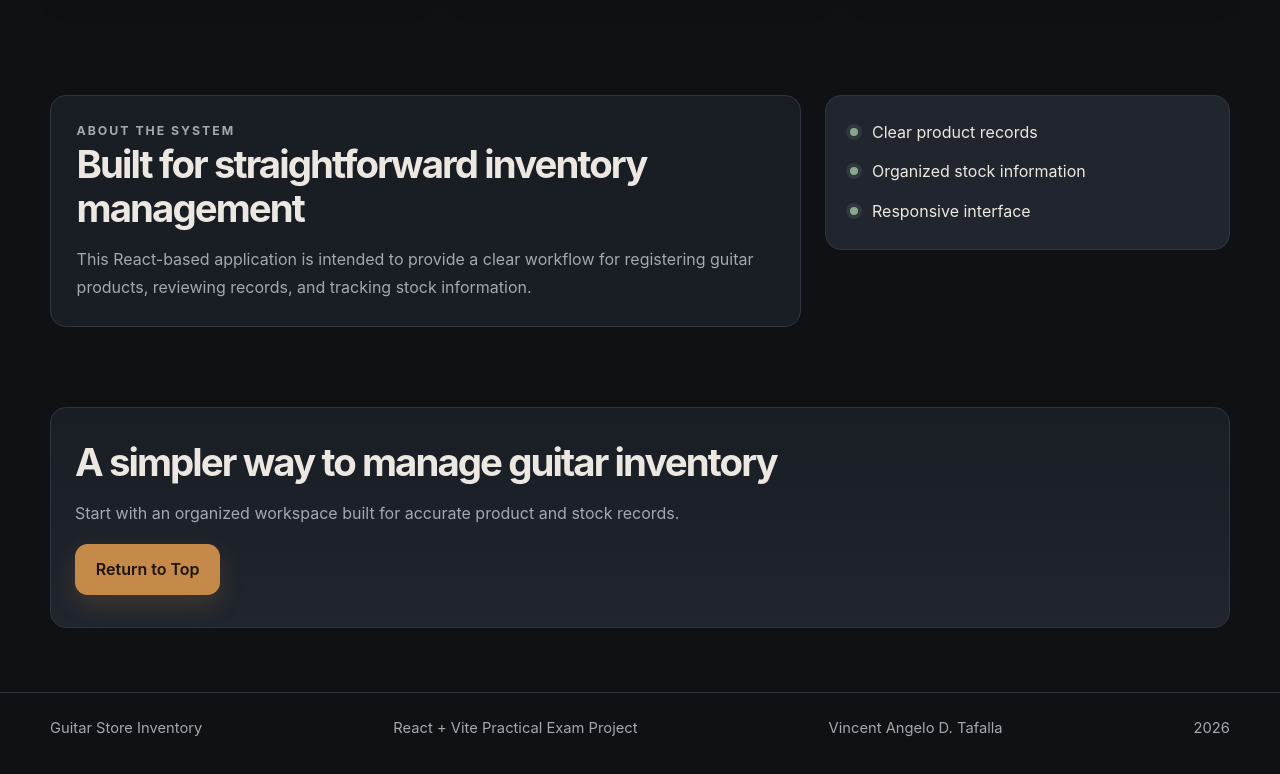
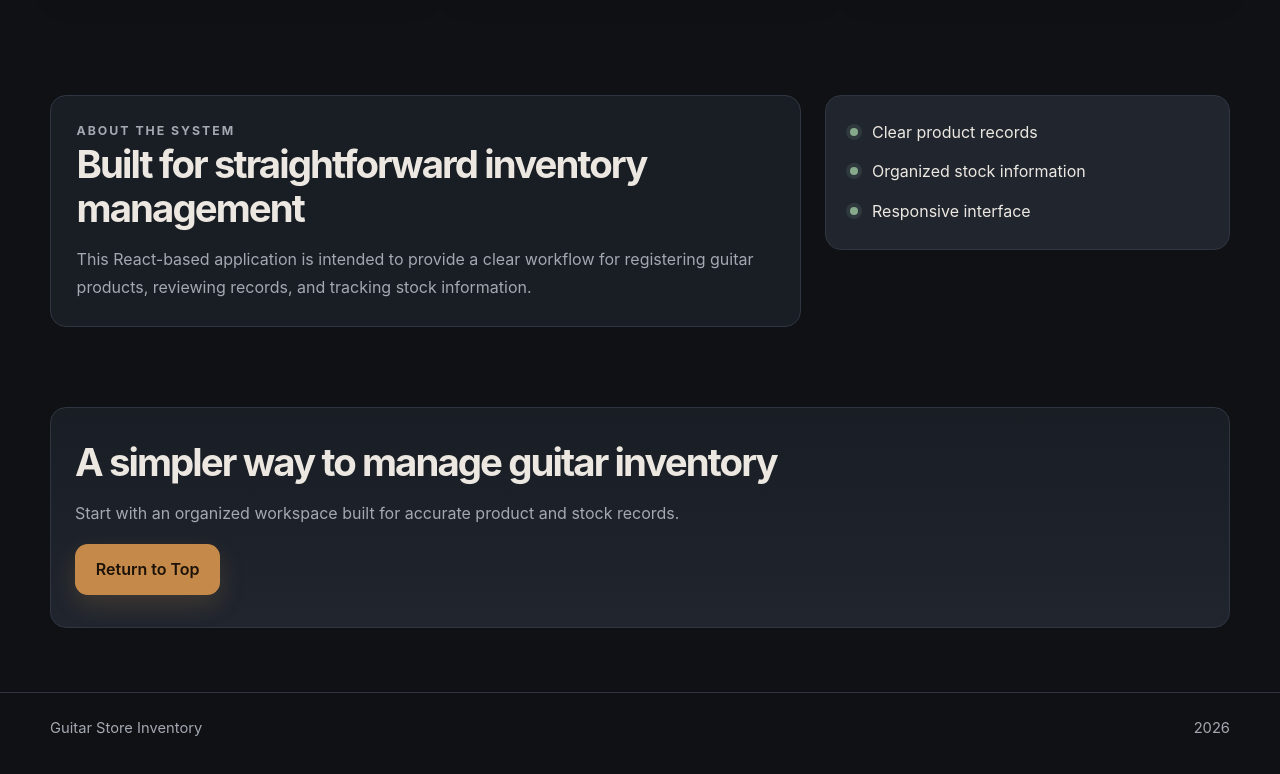
Before and after one commit to Binsentt/Guitar-Store-Invetory, a React (Vite) app: page / in a window 1280 px wide. Shown: the part 959-1733 px from the top of the page. Built offline with nearby package versions, Linux system fonts and the light colour scheme.

Commit message:
chore: remove student details from about section

```diff
--- a/src/components/LandingPage.jsx
+++ b/src/components/LandingPage.jsx
@@ -210,8 +210,6 @@ function LandingPage({ onSignIn }) {
       <footer className={styles.footer}>
         <div className={styles.container}>
           <p>Guitar Store Inventory</p>
-          <p>React + Vite Practical Exam Project</p>
-          <p>Vincent Angelo D. Tafalla</p>
           <p>{currentYear}</p>
         </div>
       </footer>
```
